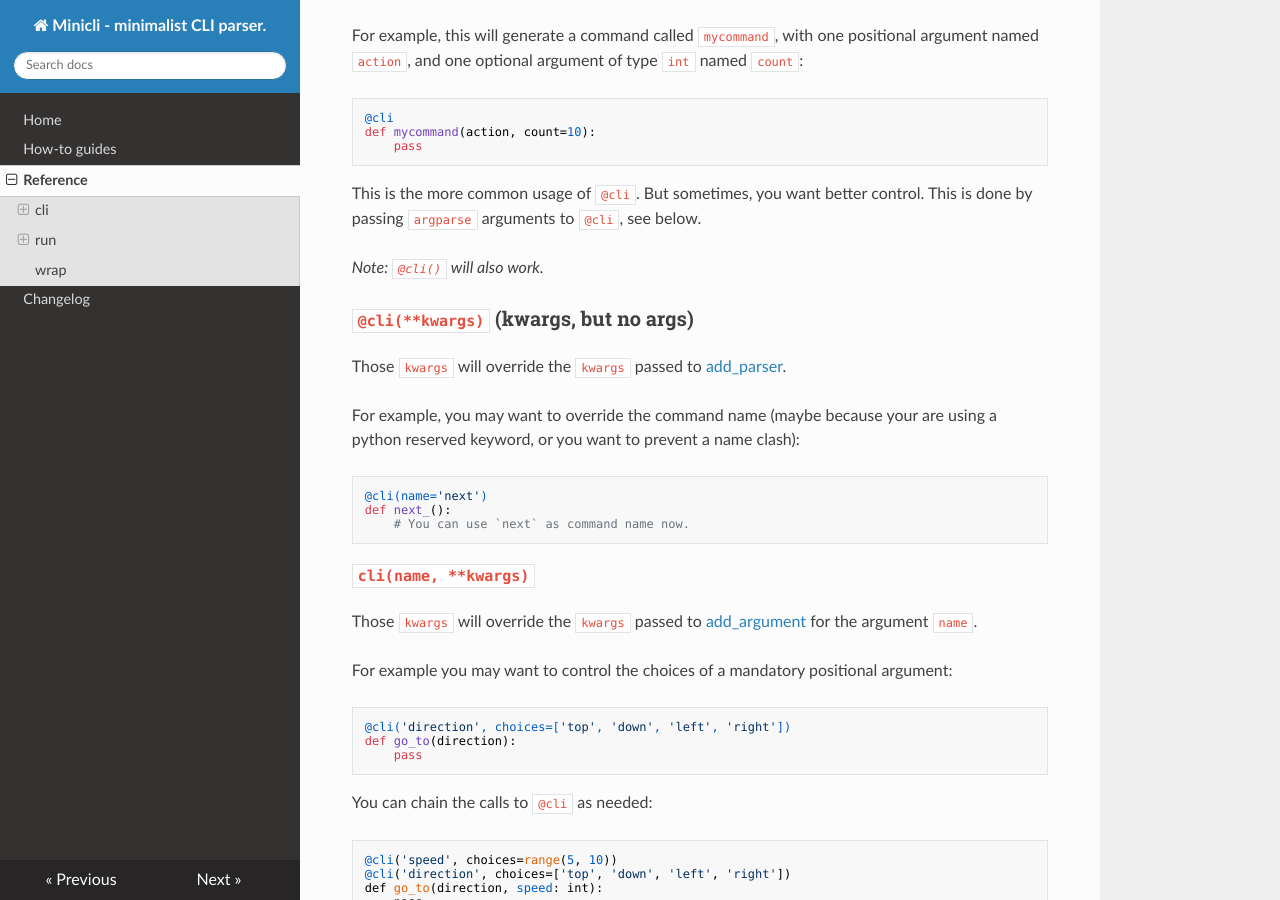
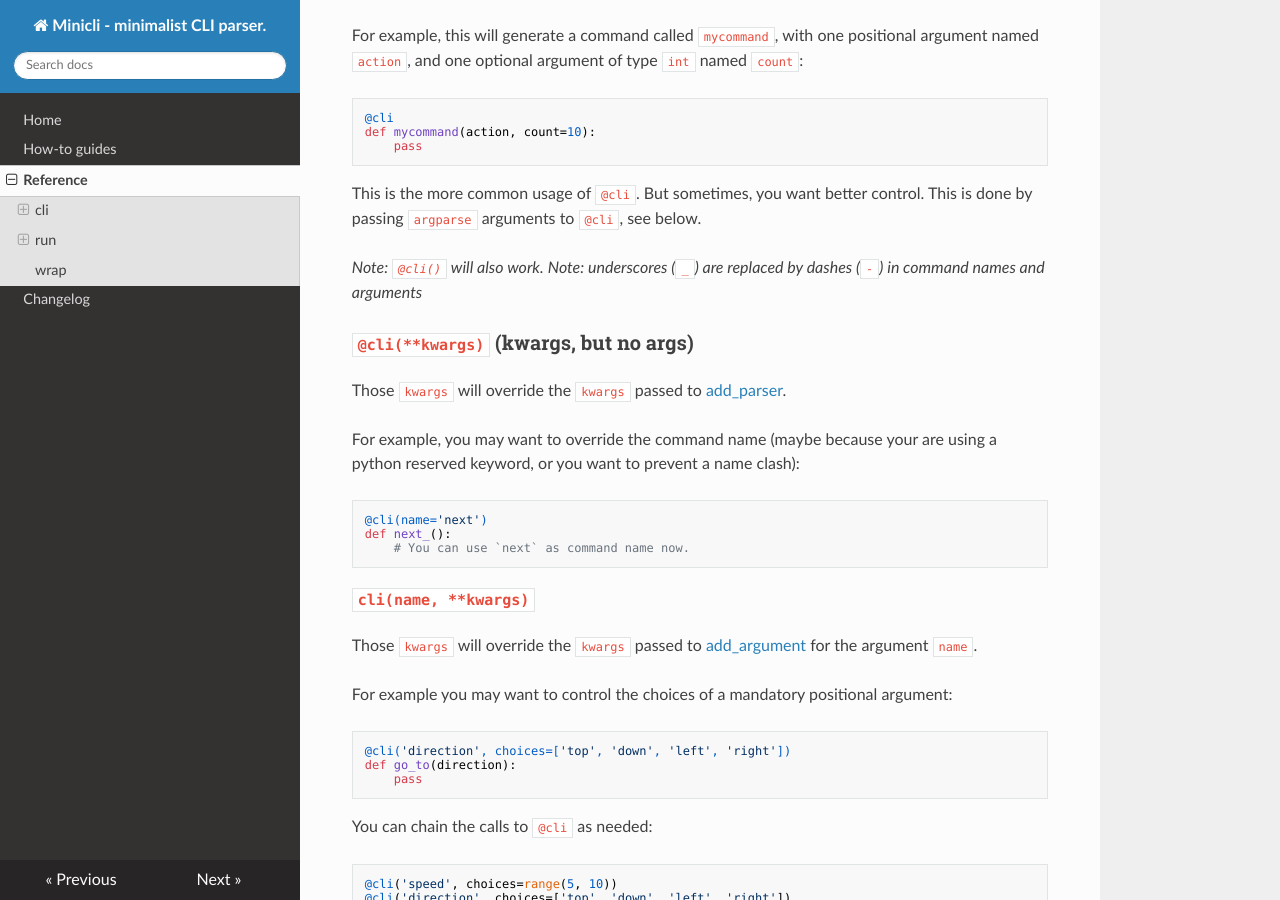
Before and after one commit to pyrates/minicli, an MkDocs documentation site: the page built from docs/reference.md, in a window 1280 px wide and 900 px high, scrolled down 463 px. Built offline with MkDocs 1.6.1, drawn with Linux system fonts in a browser that asks for light colours; nearby versions of some CDN libraries; old or Windows-style settings are respelled for this version of MkDocs.

Commit message:
Document that _ are replaced by -

```diff
--- a/docs/reference.md
+++ b/docs/reference.md
@@ -27,6 +27,8 @@ This is the more common usage of `@cli`. But sometimes, you want better
 control. This is done by passing `argparse` arguments to `@cli`, see below.
 
 *Note: `@cli()` will also work.*
+*Note: underscores (`_`) are replaced by dashes (`-`) in command names and
+ arguments*
 
 
 ### `@cli(**kwargs)` (kwargs, but no args)
```
Also changed, not shown: docs/changelog.md (+1 -1 lines).
